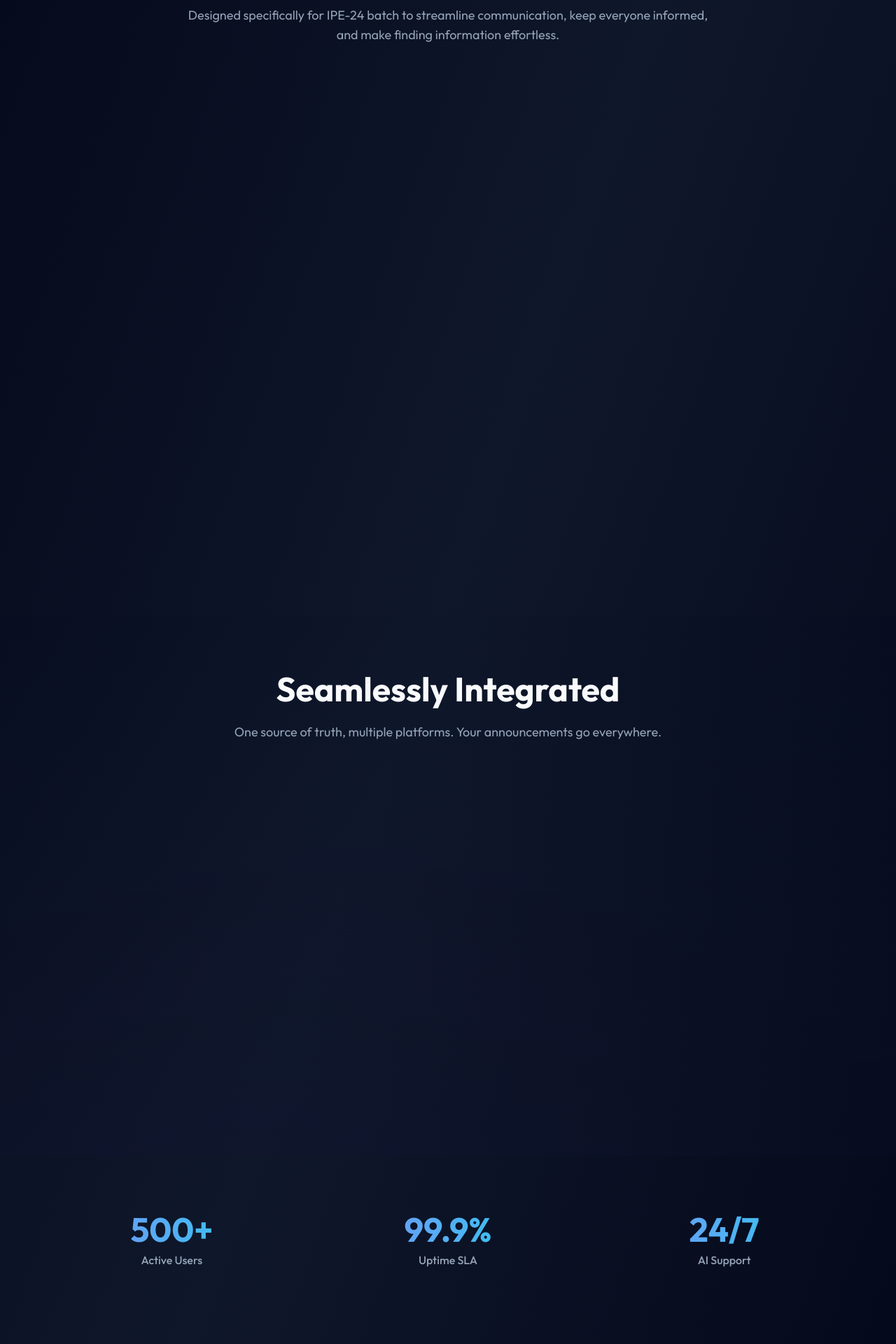
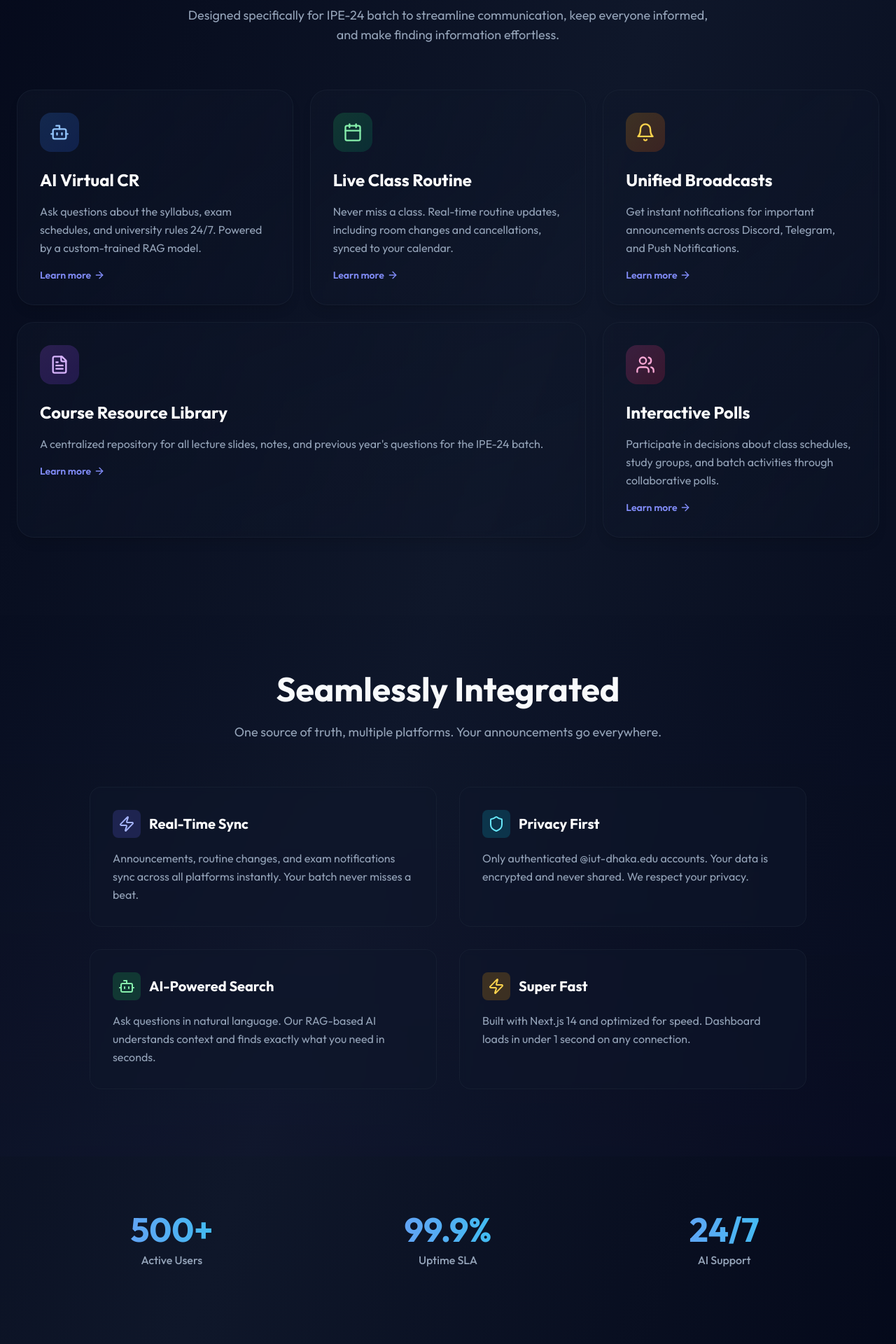
Before and after one commit to syedmahi-dev/IPE-24-Classroom, a Next.js app in the folder apps/web/: page / in a window 1280 px wide. Shown: the part 960-2880 px from the top of the page at 70% size. Built offline with nearby package versions, Linux system fonts and the light colour scheme; no server answers.

Commit message:
fix: remove scroll-triggered GSAP animations that hide content, use CSS fade-in instead

```diff
--- a/apps/web/src/app/page.tsx
+++ b/apps/web/src/app/page.tsx
@@ -7,9 +7,8 @@ import { useSession } from 'next-auth/react'
 import { ArrowRight, Bot, Calendar, Bell, FileText, Users, Zap, ChevronDown, Github, Mail, Shield, ArrowUp, LayoutDashboard } from 'lucide-react'
 import gsap from 'gsap'
 import { useGSAP } from '@gsap/react'
-import { ScrollTrigger } from 'gsap/ScrollTrigger'
 
-gsap.registerPlugin(useGSAP, ScrollTrigger)
+gsap.registerPlugin(useGSAP)
 
 export default function LandingPage() {
   const { data: session, status } = useSession()
@@ -38,7 +37,7 @@ export default function LandingPage() {
         const { reduced } = ctx.conditions!
         if (reduced) return
 
-        // Hero entrance timeline
+        // Hero entrance timeline — only above-the-fold content
         const heroTl = gsap.timeline({ defaults: { ease: 'power3.out' } })
         heroTl
           .from('.gsap-hero-badge', { opacity: 0, y: 20, duration: 0.5 })
@@ -46,62 +45,6 @@ export default function LandingPage() {
           .from('.gsap-hero-sub', { opacity: 0, y: 20, duration: 0.5 }, '-=0.3')
           .from('.gsap-hero-cta', { opacity: 0, y: 20, duration: 0.5 }, '-=0.2')
           .from('.gsap-hero-trust', { opacity: 0, y: 12, duration: 0.4 }, '-=0.2')
-
-        // Feature cards stagger on scroll
-        gsap.from('.gsap-feature-card', {
-          scrollTrigger: {
-            trigger: '.gsap-features-grid',
-            start: 'top 85%',
-            once: true,
-          },
-          opacity: 0,
-          y: 40,
-          duration: 0.6,
-          stagger: 0.1,
-          ease: 'power2.out',
-        })
-
-        // Capabilities cards stagger on scroll
-        gsap.from('.gsap-cap-card', {
-          scrollTrigger: {
-            trigger: '.gsap-capabilities-grid',
-            start: 'top 85%',
-            once: true,
-          },
-          opacity: 0,
-          y: 30,
-          duration: 0.5,
-          stagger: 0.08,
-          ease: 'power2.out',
-        })
-
-        // Stats counter-like entrance
-        gsap.from('.gsap-stat', {
-          scrollTrigger: {
-            trigger: '.gsap-stats',
-            start: 'top 90%',
-            once: true,
-          },
-          opacity: 0,
-          y: 24,
-          scale: 0.95,
-          duration: 0.5,
-          stagger: 0.12,
-          ease: 'back.out(1.4)',
-        })
-
-        // CTA section
-        gsap.from('.gsap-cta-content', {
-          scrollTrigger: {
-            trigger: '.gsap-cta-content',
-            start: 'top 90%',
-            once: true,
-          },
-          opacity: 0,
-          y: 30,
-          duration: 0.6,
-          ease: 'power2.out',
-        })
       }
     )
   }, { scope: mainRef })
@@ -259,10 +202,10 @@ export default function LandingPage() {
             </div>
 
             {/* Feature Grid - Bento Layout */}
-            <div className="gsap-features-grid grid md:grid-cols-2 lg:grid-cols-3 gap-4 md:gap-6">
+            <div className="grid md:grid-cols-2 lg:grid-cols-3 gap-4 md:gap-6">
 
               {/* Feature 1: AI Virtual CR - Large Card */}
-              <div className="gsap-feature-card group lg:col-span-1 bg-gradient-to-br from-slate-900/50 to-slate-900/30 border border-slate-800/50 rounded-2xl md:rounded-3xl p-6 md:p-8 hover:border-slate-700/50 hover:bg-slate-900/50 transition-all duration-300 backdrop-blur-sm shadow-lg hover:shadow-xl cursor-pointer">
+              <div className="group lg:col-span-1 bg-gradient-to-br from-slate-900/50 to-slate-900/30 border border-slate-800/50 rounded-2xl md:rounded-3xl p-6 md:p-8 hover:border-slate-700/50 hover:bg-slate-900/50 transition-all duration-300 backdrop-blur-sm shadow-lg hover:shadow-xl cursor-pointer animate-fade-in">
                 <div className="w-12 h-12 md:w-14 md:h-14 bg-gradient-to-br from-blue-500/20 to-blue-600/20 text-blue-300 rounded-xl md:rounded-2xl flex items-center justify-center mb-4 md:mb-6 group-hover:scale-110 transition-transform duration-300">
                   <Bot className="w-6 h-6 md:w-7 md:h-7" />
                 </div>
@@ -276,7 +219,7 @@ export default function LandingPage() {
               </div>
 
               {/* Feature 2: Live Class Routine */}
-              <div className="gsap-feature-card group bg-gradient-to-br from-slate-900/50 to-slate-900/30 border border-slate-800/50 rounded-3xl p-8 hover:border-slate-700/50 hover:bg-slate-900/50 transition-all duration-300 backdrop-blur-sm shadow-lg hover:shadow-xl cursor-pointer">
+              <div className="group bg-gradient-to-br from-slate-900/50 to-slate-900/30 border border-slate-800/50 rounded-3xl p-8 hover:border-slate-700/50 hover:bg-slate-900/50 transition-all duration-300 backdrop-blur-sm shadow-lg hover:shadow-xl cursor-pointer animate-fade-in" style={{ animationDelay: '0.1s', animationFillMode: 'both' }}>
                 <div className="w-14 h-14 bg-gradient-to-br from-green-500/20 to-emerald-600/20 text-green-300 rounded-2xl flex items-center justify-center mb-6 group-hover:scale-110 transition-transform duration-300">
                   <Calendar className="w-7 h-7" />
                 </div>
@@ -290,7 +233,7 @@ export default function LandingPage() {
               </div>
 
               {/* Feature 3: Unified Broadcasts */}
-              <div className="gsap-feature-card group bg-gradient-to-br from-slate-900/50 to-slate-900/30 border border-slate-800/50 rounded-3xl p-8 hover:border-slate-700/50 hover:bg-slate-900/50 transition-all duration-300 backdrop-blur-sm shadow-lg hover:shadow-xl cursor-pointer">
+              <div className="group bg-gradient-to-br from-slate-900/50 to-slate-900/30 border border-slate-800/50 rounded-3xl p-8 hover:border-slate-700/50 hover:bg-slate-900/50 transition-all duration-300 backdrop-blur-sm shadow-lg hover:shadow-xl cursor-pointer animate-fade-in" style={{ animationDelay: '0.2s', animationFillMode: 'both' }}>
                 <div className="w-14 h-14 bg-gradient-to-br from-amber-500/20 to-orange-600/20 text-amber-300 rounded-2xl flex items-center justify-center mb-6 group-hover:scale-110 transition-transform duration-300">
                   <Bell className="w-7 h-7" />
                 </div>
@@ -304,7 +247,7 @@ export default function LandingPage() {
               </div>
 
               {/* Feature 4: Course Resource Library - Wide Card */}
-              <div className="gsap-feature-card group lg:col-span-2 bg-gradient-to-br from-slate-900/50 to-slate-900/30 border border-slate-800/50 rounded-3xl p-8 hover:border-slate-700/50 hover:bg-slate-900/50 transition-all duration-300 backdrop-blur-sm shadow-lg hover:shadow-xl cursor-pointer">
+              <div className="group lg:col-span-2 bg-gradient-to-br from-slate-900/50 to-slate-900/30 border border-slate-800/50 rounded-3xl p-8 hover:border-slate-700/50 hover:bg-slate-900/50 transition-all duration-300 backdrop-blur-sm shadow-lg hover:shadow-xl cursor-pointer animate-fade-in" style={{ animationDelay: '0.3s', animationFillMode: 'both' }}>
                 <div className="w-14 h-14 bg-gradient-to-br from-purple-500/20 to-violet-600/20 text-purple-300 rounded-2xl flex items-center justify-center mb-6 group-hover:scale-110 transition-transform duration-300">
                   <FileText className="w-7 h-7" />
                 </div>
@@ -318,7 +261,7 @@ export default function LandingPage() {
               </div>
 
               {/* Feature 5: Polls & Study Groups */}
-              <div className="gsap-feature-card group bg-gradient-to-br from-slate-900/50 to-slate-900/30 border border-slate-800/50 rounded-3xl p-8 hover:border-slate-700/50 hover:bg-slate-900/50 transition-all duration-300 backdrop-blur-sm shadow-lg hover:shadow-xl cursor-pointer">
+              <div className="group bg-gradient-to-br from-slate-900/50 to-slate-900/30 border border-slate-800/50 rounded-3xl p-8 hover:border-slate-700/50 hover:bg-slate-900/50 transition-all duration-300 backdrop-blur-sm shadow-lg hover:shadow-xl cursor-pointer animate-fade-in" style={{ animationDelay: '0.4s', animationFillMode: 'both' }}>
                 <div className="w-14 h-14 bg-gradient-to-br from-pink-500/20 to-rose-600/20 text-pink-300 rounded-2xl flex items-center justify-center mb-6 group-hover:scale-110 transition-transform duration-300">
                   <Users className="w-7 h-7" />
                 </div>
@@ -348,8 +291,8 @@ export default function LandingPage() {
             </div>
 
             {/* Integration Grid */}
-            <div className="gsap-capabilities-grid grid md:grid-cols-2 gap-4 md:gap-8">
-              <div className="gsap-cap-card bg-slate-900/50 border border-slate-800/50 rounded-2xl p-8 backdrop-blur-sm hover:border-slate-700/50 transition-all duration-300 cursor-pointer">
+            <div className="grid md:grid-cols-2 gap-4 md:gap-8">
+              <div className="bg-slate-900/50 border border-slate-800/50 rounded-2xl p-8 backdrop-blur-sm hover:border-slate-700/50 transition-all duration-300 cursor-pointer animate-fade-in">
                 <div className="flex items-center gap-3 mb-4">
                   <div className="w-10 h-10 bg-indigo-500/20 rounded-lg flex items-center justify-center">
                     <Zap className="w-6 h-6 text-indigo-300" />
@@ -361,7 +304,7 @@ export default function LandingPage() {
                 </p>
               </div>
 
-              <div className="gsap-cap-card bg-slate-900/50 border border-slate-800/50 rounded-2xl p-8 backdrop-blur-sm hover:border-slate-700/50 transition-all duration-300 cursor-pointer">
+              <div className="bg-slate-900/50 border border-slate-800/50 rounded-2xl p-8 backdrop-blur-sm hover:border-slate-700/50 transition-all duration-300 cursor-pointer animate-fade-in" style={{ animationDelay: '0.1s', animationFillMode: 'both' }}>
                 <div className="flex items-center gap-3 mb-4">
                   <div className="w-10 h-10 bg-cyan-500/20 rounded-lg flex items-center justify-center">
                     <Shield className="w-6 h-6 text-cyan-300" />
@@ -373,7 +316,7 @@ export default function LandingPage() {
                 </p>
               </div>
 
-              <div className="gsap-cap-card bg-slate-900/50 border border-slate-800/50 rounded-2xl p-8 backdrop-blur-sm hover:border-slate-700/50 transition-all duration-300 cursor-pointer">
+              <div className="bg-slate-900/50 border border-slate-800/50 rounded-2xl p-8 backdrop-blur-sm hover:border-slate-700/50 transition-all duration-300 cursor-pointer animate-fade-in" style={{ animationDelay: '0.2s', animationFillMode: 'both' }}>
                 <div className="flex items-center gap-3 mb-4">
                   <div className="w-10 h-10 bg-green-500/20 rounded-lg flex items-center justify-center">
                     <Bot className="w-6 h-6 text-green-300" />
@@ -385,7 +328,7 @@ export default function LandingPage() {
                 </p>
               </div>
 
-              <div className="gsap-cap-card bg-slate-900/50 border border-slate-800/50 rounded-2xl p-8 backdrop-blur-sm hover:border-slate-700/50 transition-all duration-300 cursor-pointer">
+              <div className="bg-slate-900/50 border border-slate-800/50 rounded-2xl p-8 backdrop-blur-sm hover:border-slate-700/50 transition-all duration-300 cursor-pointer animate-fade-in" style={{ animationDelay: '0.3s', animationFillMode: 'both' }}>
                 <div className="flex items-center gap-3 mb-4">
                   <div className="w-10 h-10 bg-amber-500/20 rounded-lg flex items-center justify-center">
                     <Zap className="w-6 h-6 text-amber-300" />
@@ -403,20 +346,20 @@ export default function LandingPage() {
         {/* Stats Section */}
         <section className="py-12 md:py-20 px-4 md:px-6">
           <div className="max-w-6xl mx-auto">
-            <div className="gsap-stats grid grid-cols-3 gap-4 md:gap-8">
-              <div className="gsap-stat text-center group">
+            <div className="grid grid-cols-3 gap-4 md:gap-8">
+              <div className="text-center group">
                 <div className="text-3xl md:text-5xl font-bold text-transparent bg-clip-text bg-gradient-to-r from-indigo-400 to-cyan-400 mb-1 md:mb-2 group-hover:scale-110 transition-transform duration-300">
                   500+
                 </div>
                 <p className="text-slate-400 font-medium">Active Users</p>
               </div>
-              <div className="gsap-stat text-center group">
+              <div className="text-center group">
                 <div className="text-3xl md:text-5xl font-bold text-transparent bg-clip-text bg-gradient-to-r from-indigo-400 to-cyan-400 mb-1 md:mb-2 group-hover:scale-110 transition-transform duration-300">
                   99.9%
                 </div>
                 <p className="text-slate-400 font-medium text-sm md:text-base">Uptime SLA</p>
               </div>
-              <div className="gsap-stat text-center group">
+              <div className="text-center group">
                 <div className="text-3xl md:text-5xl font-bold text-transparent bg-clip-text bg-gradient-to-r from-indigo-400 to-cyan-400 mb-1 md:mb-2 group-hover:scale-110 transition-transform duration-300">
                   24/7
                 </div>
@@ -428,7 +371,7 @@ export default function LandingPage() {
 
         {/* CTA Section */}
         <section className="py-12 md:py-24 px-4 md:px-6">
-          <div className="gsap-cta-content max-w-3xl mx-auto text-center">
+          <div className="max-w-3xl mx-auto text-center">
             <h2 className="text-2xl md:text-5xl font-bold mb-4 md:mb-6 text-slate-50">
               Ready to Access Your Classroom?
             </h2>
```
